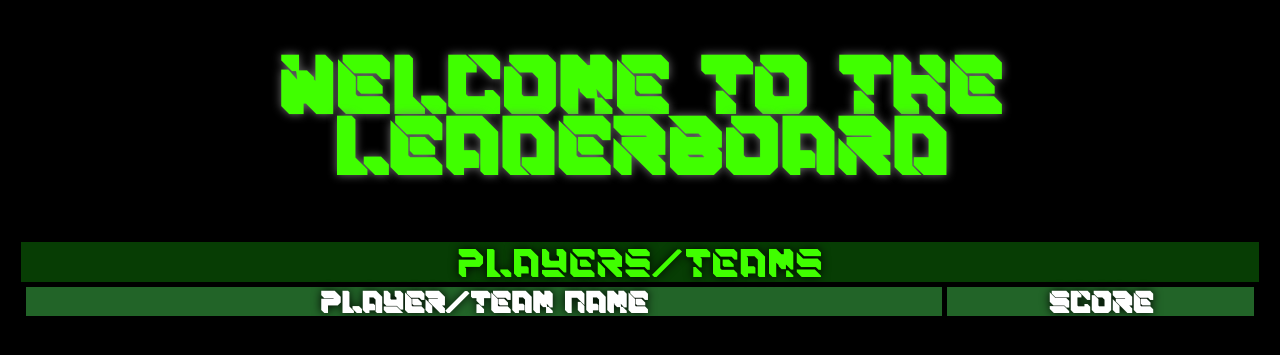
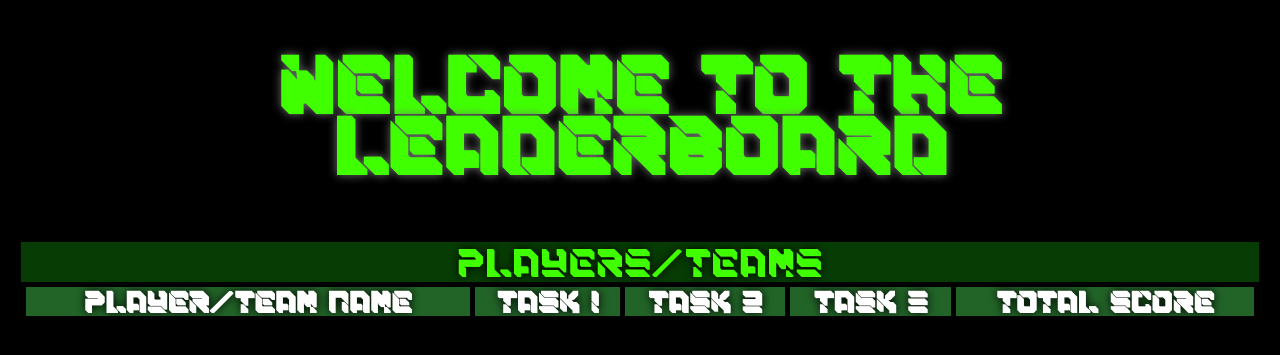
Before and after one commit to eternity336/Leaderboard, a Flask app: page / in a window 1280 px wide. Shown: the top 355 px of the page. Run offline with Flask 3, Linux system fonts and the light colour scheme; lists and menus that the app fills with data are empty.

Commit message:
feat: add task columns to leaderboard table in home template

```diff
--- a/templates/home.html
+++ b/templates/home.html
@@ -5,7 +5,6 @@
 
 <title>Welcome to the Leaderboard</title>
 <H1 class="center banner">Welcome to the Leaderboard</H1>
-</div>
 <div class="server_body">
     <div class="padding center">
         <label class="center title">Players/Teams</label>
@@ -13,7 +12,10 @@
             <thead>
             <tr>
                 <th>Player/Team Name</th>
-                <th>Score</th>
+                {% for task in tasks %}
+                <th>{{ task['name'] }}</th>
+                {% endfor %}
+                <th>Total Score</th>
             </tr>
             </thead>
             <tbody id='players'>
```
